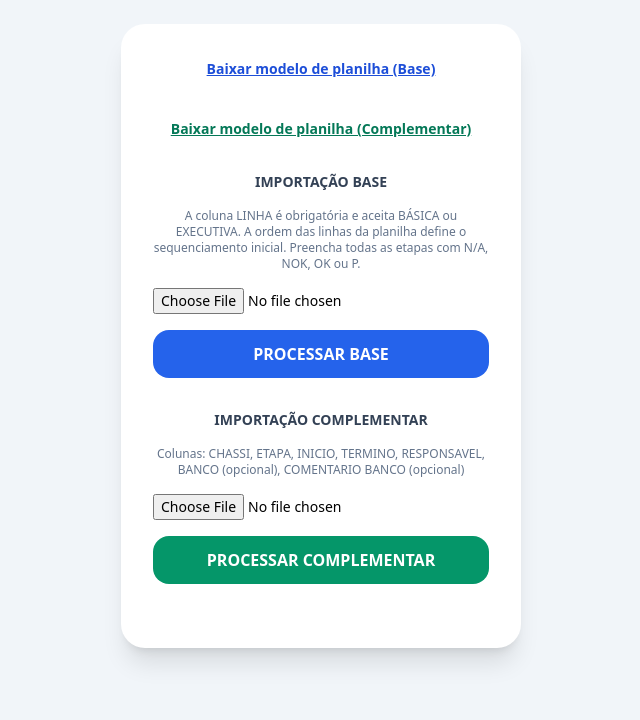
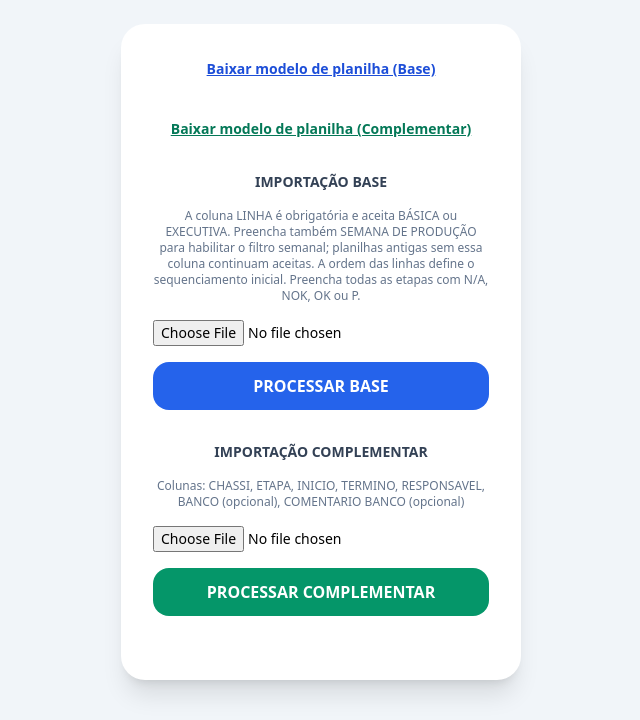
Before and after one commit to paulo1998dantas-crypto/projeto_final-main, a FastAPI app: template templates/importar.html in a window 1280 px wide. Shown: the part 56-776 px from the top of the page, without its empty margins (319-959 px from the left). Run offline with FastAPI, Linux system fonts and the light colour scheme; the template is opened without the code that fills it, so the values that code supplies are empty; some libraries are stand-ins or nearby versions.

Commit message:
feat: adiciona filtros por semana e entrega

```diff
--- a/main.py
+++ b/main.py
@@ -17,6 +17,7 @@ import uvicorn
 from zoneinfo import ZoneInfo
 import datetime
 import unicodedata
+import re
 
 # Configuração de diretórios e templates
 BASE_DIR = os.path.dirname(os.path.abspath(__file__))
@@ -48,6 +49,11 @@ def ensure_columns():
             conn.execute(text("ALTER TABLE veiculos ADD COLUMN IF NOT EXISTS ordem INTEGER"))
         if "linha" not in veiculo_cols:
             conn.execute(text("ALTER TABLE veiculos ADD COLUMN IF NOT EXISTS linha VARCHAR"))
+        if "semana_producao" not in veiculo_cols:
+            if dialect == "postgresql":
+                conn.execute(text("ALTER TABLE veiculos ADD COLUMN IF NOT EXISTS semana_producao VARCHAR"))
+            else:
+                conn.execute(text("ALTER TABLE veiculos ADD COLUMN semana_producao VARCHAR"))
         if "cj_bco" not in veiculo_cols:
             conn.execute(text("ALTER TABLE veiculos ADD COLUMN IF NOT EXISTS cj_bco VARCHAR"))
         if "cliente" not in veiculo_cols:
@@ -62,6 +68,8 @@ def ensure_columns():
             conn.execute(text("ALTER TABLE veiculos ADD COLUMN IF NOT EXISTS banco_presente VARCHAR"))
         if "banco_comentario" not in veiculo_cols:
             conn.execute(text("ALTER TABLE veiculos ADD COLUMN IF NOT EXISTS banco_comentario VARCHAR"))
+        conn.execute(text("CREATE INDEX IF NOT EXISTS ix_veiculos_semana_producao ON veiculos (semana_producao)"))
+        conn.execute(text("CREATE INDEX IF NOT EXISTS ix_veiculos_data_entrega ON veiculos (data_entrega)"))
 
         apont_cols = column_names("apontamentos")
         if "responsavel" not in apont_cols:
@@ -302,6 +310,65 @@ def normalize_linha(value) -> str:
         return "EXECUTIVA"
     return ""
 
+def normalize_semana_producao(value) -> str:
+    semana = safe_str(value).upper()
+    if not semana:
+        return ""
+
+    semana_sem_acento = normalize_filter(semana)
+    numero_simples = re.fullmatch(r"0*(\d{1,2})(?:[.,]0+)?", semana_sem_acento)
+    if numero_simples:
+        numero = int(numero_simples.group(1))
+        return str(numero) if 1 <= numero <= 53 else semana
+
+    prefixada = re.fullmatch(r"(?:SEMANA|SEM\.?|S|W)\s*[-:]?\s*0*(\d{1,2})", semana_sem_acento)
+    if prefixada:
+        numero = int(prefixada.group(1))
+        return str(numero) if 1 <= numero <= 53 else semana
+
+    ano_primeiro = re.fullmatch(r"(\d{4})\s*[-/]?\s*(?:SEMANA|SEM\.?|S|W)?\s*0*(\d{1,2})", semana_sem_acento)
+    if ano_primeiro:
+        numero = int(ano_primeiro.group(2))
+        return f"{ano_primeiro.group(1)}-S{numero:02d}" if 1 <= numero <= 53 else semana
+
+    semana_primeiro = re.fullmatch(r"(?:SEMANA|SEM\.?|S|W)?\s*0*(\d{1,2})\s*[-/]\s*(\d{4})", semana_sem_acento)
+    if semana_primeiro:
+        numero = int(semana_primeiro.group(1))
+        return f"{semana_primeiro.group(2)}-S{numero:02d}" if 1 <= numero <= 53 else semana
+
+    return semana
+
+def parse_data_filtro(value):
+    try:
+        return datetime.date.fromisoformat(safe_str(value))
+    except ValueError:
+        return None
+
+def intervalo_entrega_normalizado(data_inicio=None, data_fim=None):
+    inicio = parse_data_filtro(data_inicio)
+    fim = parse_data_filtro(data_fim)
+    if inicio and fim and inicio > fim:
+        inicio, fim = fim, inicio
+    return inicio, fim
+
+def semana_ordenacao(value):
+    semana = safe_str(value)
+    numeros = [int(numero) for numero in re.findall(r"\d+", semana)]
+    if len(numeros) >= 2 and numeros[0] >= 2000:
+        return (numeros[0], numeros[1], semana)
+    if len(numeros) >= 2 and numeros[1] >= 2000:
+        return (numeros[1], numeros[0], semana)
+    if numeros:
+        return (0, numeros[0], semana)
+    return (9999, 99, semana)
+
+def listar_semanas_producao(db: Session):
+    valores = db.query(models.Veiculo.semana_producao).filter(
+        func.trim(func.coalesce(models.Veiculo.semana_producao, "")) != ""
+    ).distinct().all()
+    semanas = {normalize_semana_producao(valor[0]) for valor in valores if normalize_semana_producao(valor[0])}
+    return sorted(semanas, key=semana_ordenacao)
+
 def is_liberacao_filter(value: str) -> bool:
     return normalize_filter(value) in ["LIBERACAO", "ENTREGAS"]
 
@@ -417,6 +484,7 @@ def montar_card_kanban(veiculo, status_map, etapa):
         "chassi": veiculo.chassi,
         "modelo": veiculo.modelo or "-",
         "linha": veiculo.linha or "NÃO INFORMADA",
+        "semana_producao": veiculo.semana_producao or "-",
         "cliente": veiculo.cliente or "-",
         "destino": veiculo.destino or "-",
         "data_entrega": veiculo.data_entrega_fmt or "-",
@@ -461,7 +529,14 @@ def contar_chassis_ativos_kanban(colunas):
         if normalize_chassi(card.get("chassi"))
     })
 
-def aplicar_filtros_veiculos(query, modelo: str = None, linha: str = None):
+def aplicar_filtros_veiculos(
+    query,
+    modelo: str = None,
+    linha: str = None,
+    semana: str = None,
+    entrega_inicio: str = None,
+    entrega_fim: str = None,
+):
     if modelo and modelo.strip():
         termo = f"%{modelo.strip().upper()}%"
         query = query.filter(
@@ -474,7 +549,8 @@ def aplicar_filtros_veiculos(query, modelo: str = None, linha: str = None):
                 func.upper(func.coalesce(cast(models.Veiculo.destino, String), "")).like(termo),
                 func.upper(func.coalesce(cast(models.Veiculo.data_entrega, String), "")).like(termo),
                 func.upper(func.coalesce(cast(models.Veiculo.localizacao, String), "")).like(termo),
-                func.upper(func.coalesce(cast(models.Veiculo.linha, String), "")).like(termo)
+                func.upper(func.coalesce(cast(models.Veiculo.linha, String), "")).like(termo),
+                func.upper(func.coalesce(cast(models.Veiculo.semana_producao, String), "")).like(termo)
             )
         )
 
@@ -482,10 +558,42 @@ def aplicar_filtros_veiculos(query, modelo: str = None, linha: str = None):
     if linha_normalizada:
         query = query.filter(func.upper(func.trim(models.Veiculo.linha)) == linha_normalizada)
 
+    semana_normalizada = normalize_semana_producao(semana)
+    if semana_normalizada:
+        query = query.filter(
+            func.upper(func.trim(models.Veiculo.semana_producao)) == semana_normalizada.upper()
+        )
+
+    inicio, fim = intervalo_entrega_normalizado(entrega_inicio, entrega_fim)
+    if inicio:
+        inicio_dt = datetime.datetime.combine(inicio, datetime.time.min, tzinfo=LOCAL_TZ)
+        query = query.filter(models.Veiculo.data_entrega >= inicio_dt)
+    if fim:
+        fim_exclusivo = datetime.datetime.combine(
+            fim + datetime.timedelta(days=1),
+            datetime.time.min,
+            tzinfo=LOCAL_TZ,
+        )
+        query = query.filter(models.Veiculo.data_entrega < fim_exclusivo)
+
     return query
 
-def carregar_veiculos_dashboard(db: Session, modelo: str = None, linha: str = None):
-    query = aplicar_filtros_veiculos(db.query(models.Veiculo), modelo, linha)
+def carregar_veiculos_dashboard(
+    db: Session,
+    modelo: str = None,
+    linha: str = None,
+    semana: str = None,
+    entrega_inicio: str = None,
+    entrega_fim: str = None,
+):
+    query = aplicar_filtros_veiculos(
+        db.query(models.Veiculo),
+        modelo,
+        linha,
+        semana,
+        entrega_inicio,
+        entrega_fim,
+    )
 
     veiculos_db = query.order_by(models.Veiculo.ordem.asc(), models.Veiculo.chassi.asc()).all()
 
@@ -532,11 +640,29 @@ def carregar_veiculos_dashboard(db: Session, modelo: str = None, linha: str = No
 ensure_default_admin()
 
 @app.get("/")
-async def home(request: Request, db: Session = Depends(database.get_db), modelo: str = None, etapa: str = None, visao: str = "geral", linha: str = None):
+async def home(
+    request: Request,
+    db: Session = Depends(database.get_db),
+    modelo: str = None,
+    etapa: str = None,
+    visao: str = "geral",
+    linha: str = None,
+    semana: str = None,
+    entrega_inicio: str = None,
+    entrega_fim: str = None,
+):
     current_user = require_login(request, db)
     if not current_user:
         return RedirectResponse(url="/login", status_code=303)
-    query = aplicar_filtros_veiculos(db.query(models.Veiculo), modelo, linha)
+    query = aplicar_filtros_veiculos(
+        db.query(models.Veiculo),
+        modelo,
+        linha,
+        semana,
+        entrega_inicio,
+        entrega_fim,
+    )
+    data_inicio_atual, data_fim_atual = intervalo_entrega_normalizado(entrega_inicio, entrega_fim)
     visao_param = safe_str(visao).lower()
     visao_atual = visao_param if visao_param in ["resumida", "completa", "gerencial", "geral"] else "resumida"
     modo_geral = visao_atual == "geral"
@@ -624,6 +750,11 @@ async def home(request: Request, db: Session = Depends(database.get_db), modelo:
             "modo_geral": modo_geral,
             "visao_atual": visao_atual,
             "linha_atual": normalize_linha(linha),
+            "semana_atual": normalize_semana_producao(semana),
+            "semanas_disponiveis": listar_semanas_producao(db),
+            "entrega_inicio_atual": data_inicio_atual.isoformat() if data_inicio_atual else "",
+            "entrega_fim_atual": data_fim_atual.isoformat() if data_fim_atual else "",
+            "filtros_gerais_ativos": bool(normalize_linha(linha) or normalize_semana_producao(semana) or data_inicio_atual or data_fim_atual),
             "total_veiculos": contar_chassis_ativos_kanban(kanban_colunas) if modo_gerencial else len({normalize_chassi(v.chassi) for v in veiculos_exibicao}),
             "kanban_colunas": kanban_colunas,
             "current_user": current_user
@@ -631,11 +762,26 @@ async def home(request: Request, db: Session = Depends(database.get_db), modelo:
     )
 
 @app.get("/kanban_dados")
-async def kanban_dados(request: Request, db: Session = Depends(database.get_db), modelo: str = None, linha: str = None):
+async def kanban_dados(
+    request: Request,
+    db: Session = Depends(database.get_db),
+    modelo: str = None,
+    linha: str = None,
+    semana: str = None,
+    entrega_inicio: str = None,
+    entrega_fim: str = None,
+):
     if not require_login(request, db):
         return JSONResponse({"status": "erro", "detail": "Login necessário"}, status_code=401)
 
-    veiculos, status_maps = carregar_veiculos_dashboard(db, modelo, linha)
+    veiculos, status_maps = carregar_veiculos_dashboard(
+        db,
+        modelo,
+        linha,
+        semana,
+        entrega_inicio,
+        entrega_fim,
+    )
     colunas = montar_kanban(veiculos, status_maps)
     return {
         "status": "ok",
@@ -737,6 +883,16 @@ async def upload_base(request: Request, file: UploadFile = File(...), db: Sessio
             if not linha:
                 raise ValueError(f"LINHA inválida na linha {numero_linha} ({ch_raw}). Use BÁSICA ou EXECUTIVA.")
 
+            semana_producao = normalize_semana_producao(get_col(
+                row,
+                "SEMANA DE PRODUÇÃO",
+                "SEMANA DE PRODUCAO",
+                "SEMANA PRODUÇÃO",
+                "SEMANA PRODUCAO",
+                "SEMANA",
+                "SEM. PRODUÇÃO",
+                "SEM. PRODUCAO",
+            ))
             ar_cond = get_col(row, "AR CONDICIONADO", "AR_CONDICIONADO", "AR-CONDICIONADO", "ARCONDICIONADO")
             cj_bco = get_col(row, "CJ. BCO", "CJ BCO", "CJ_BCO", "CJ-BCO")
             cliente = get_col(row, "CLIENTE")
@@ -763,6 +919,7 @@ async def upload_base(request: Request, file: UploadFile = File(...), db: Sessio
                     "chassi": ch_raw,
                     "modelo": modelo,
                     "linha": linha,
+                    "semana_producao": semana_producao,
                     "ordem": len(registros) + 1,
                     "ar_condicionado": ar_cond,
                     "cj_bco": cj_bco,
--- a/models.py
+++ b/models.py
@@ -10,6 +10,7 @@ class Veiculo(Base):
     chassi = Column(String, primary_key=True, index=True)
     modelo = Column(String)
     linha = Column(String)
+    semana_producao = Column(String)
     ordem = Column(Integer)
     ar_condicionado = Column(String)
     cj_bco = Column(String)
--- a/static/modelo_upload.csv
+++ b/static/modelo_upload.csv
@@ -1,2 +1,2 @@
-CHASSI,MMMV,LINHA,AR CONDICIONADO,CJ. BCO,CLIENTE,DESTINO,DATA DE ENTREGA,LOCALIZACAO,BANCO,COMENTARIO BANCO,PREP,EXPE.,SERRA.,PLOTA.,VIDROS,A/C,DESMONT,REVEST,ELÉTRICA,BCO,ACESSÓ.
+CHASSI,MMMV,LINHA,SEMANA DE PRODUÇÃO,AR CONDICIONADO,CJ. BCO,CLIENTE,DESTINO,DATA DE ENTREGA,LOCALIZACAO,BANCO,COMENTARIO BANCO,PREP,EXPE.,SERRA.,PLOTA.,VIDROS,A/C,DESMONT,REVEST,ELÉTRICA,BCO,ACESSÓ.
 ,
--- a/templates/detalhes.html
+++ b/templates/detalhes.html
@@ -45,6 +45,10 @@
                 <div class="rounded-xl bg-slate-50 p-3">
                     <p class="text-[10px] font-black uppercase tracking-wider text-slate-400">Ar-condicionado</p>
                     <p class="mt-1 text-sm font-bold text-slate-800">{{ veiculo.ar_condicionado or "-" }}</p>
+                </div>
+                <div class="rounded-xl bg-violet-50 p-3">
+                    <p class="text-[10px] font-black uppercase tracking-wider text-violet-500">Semana de produção</p>
+                    <p class="mt-1 text-sm font-bold text-violet-900">{{ veiculo.semana_producao or "-" }}</p>
                 </div>
                 <div class="rounded-xl bg-slate-50 p-3">
                     <p class="text-[10px] font-black uppercase tracking-wider text-slate-400">Data de entrega</p>
--- a/templates/importar.html
+++ b/templates/importar.html
@@ -21,7 +21,7 @@
             </a>
             <div class="space-y-4">
                 <h2 class="text-sm font-bold text-slate-700 uppercase">Importação Base</h2>
-                <p class="text-xs text-slate-500">A coluna LINHA é obrigatória e aceita BÁSICA ou EXECUTIVA. A ordem das linhas da planilha define o sequenciamento inicial. Preencha todas as etapas com N/A, NOK, OK ou P.</p>
+                <p class="text-xs text-slate-500">A coluna LINHA é obrigatória e aceita BÁSICA ou EXECUTIVA. Preencha também SEMANA DE PRODUÇÃO para habilitar o filtro semanal; planilhas antigas sem essa coluna continuam aceitas. A ordem das linhas define o sequenciamento inicial. Preencha todas as etapas com N/A, NOK, OK ou P.</p>
                 <form id="upForm" class="space-y-4" enctype="multipart/form-data">
                     <input type="file" id="file" accept=".xlsx,.csv" class="w-full text-sm" required>
                     <button type="submit" class="w-full py-3 bg-blue-600 text-white rounded-2xl font-bold">PROCESSAR BASE</button>
```
Also changed, not shown: templates/index.html (+50 -26 lines), 1 other file.
